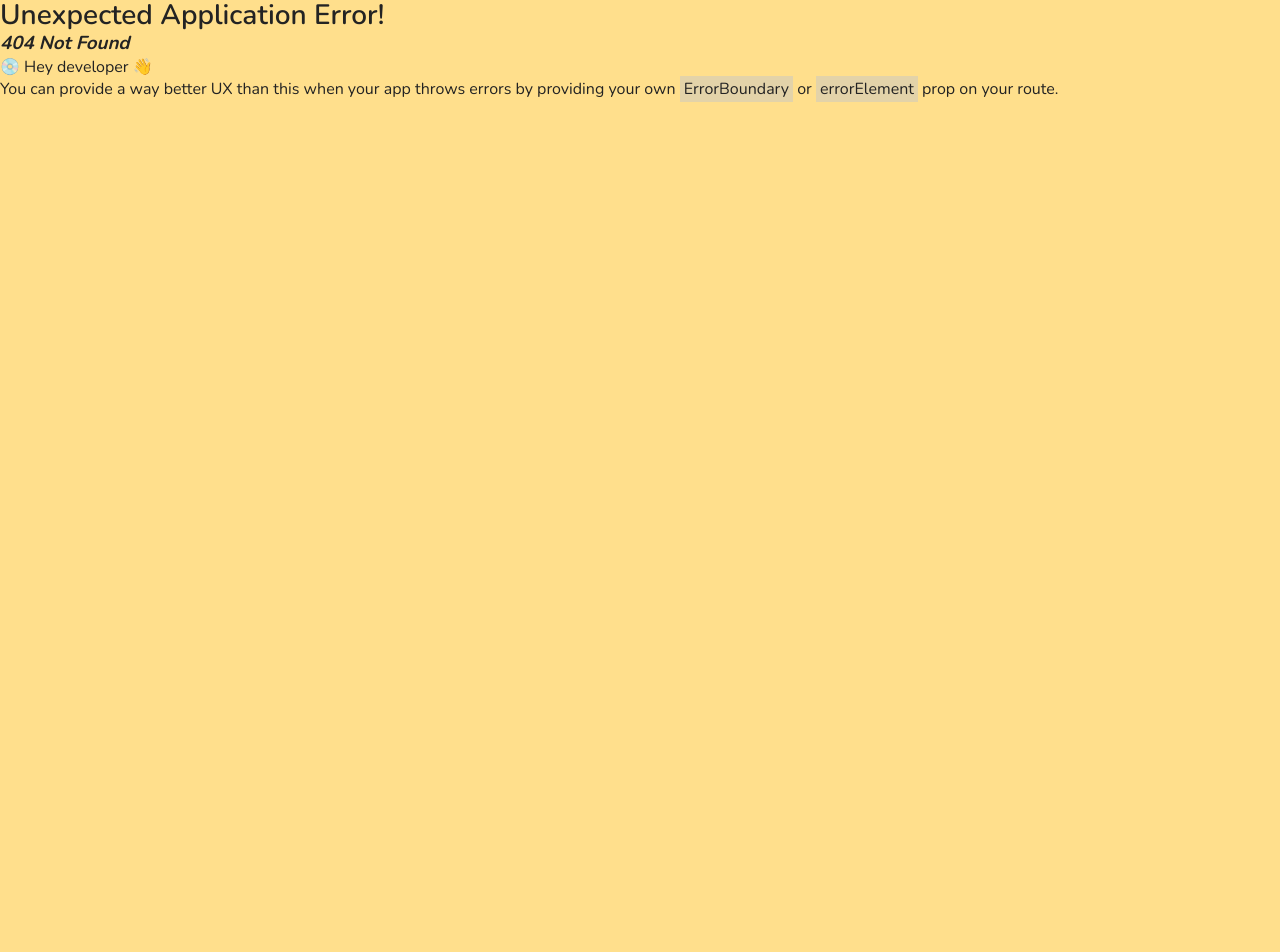
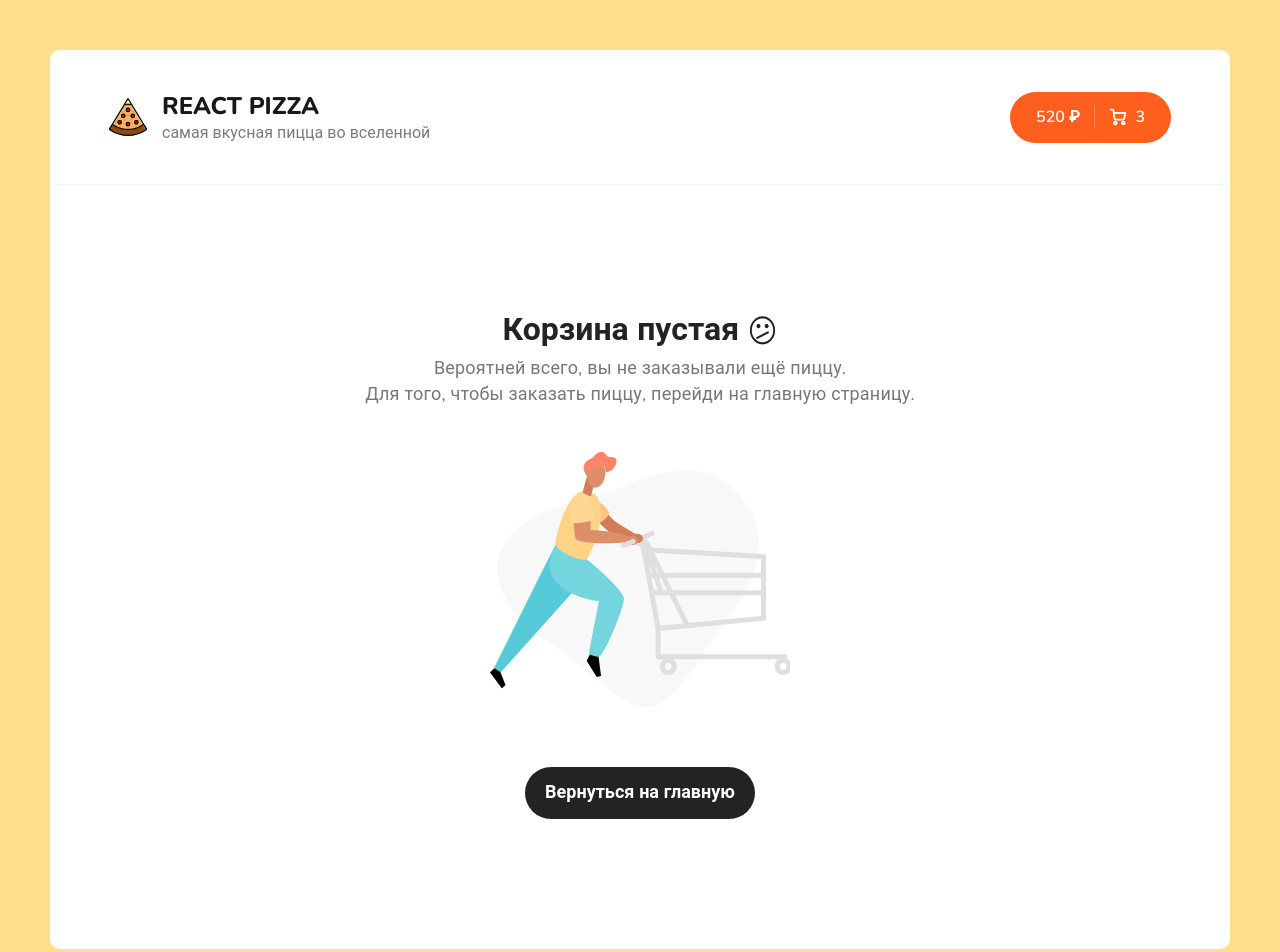
Before and after one commit to Val-An/react-pizza-v2, a React (Create React App) app: page /cart-empty in a window 1280 px wide. Before the commit this address had no page. Shown: the top 952 px of the page. Before the commit the page ends 800 px from the top, so only its background shows below. Built offline with nearby package versions, Linux system fonts and the light colour scheme.

Commit message:
react-router, added some pages

```diff
--- a/src/App.js
+++ b/src/App.js
@@ -3,7 +3,9 @@ import React from "react";
 import Header from "./Components/Header"
 import {Route, Routes} from "react-router-dom";
 import Home from "./Pages/Home";
-import Cart from "./Components/Cart";
+import Cart from "./Pages/Cart";
+import CartEmpty from "./Pages/CartEmpty";
+import NotFound from "./Pages/NotFound";
 
 function App() {
 
@@ -13,8 +15,10 @@ function App() {
         <Header />
         <div className="content">
         <Routes>
-          <Route path={"/"} element={<Home />}/>
+          <Route index element={<Home />}/>
           <Route path={"/cart"} element={<Cart />}/>
+          <Route path={"/cart-empty"} element={<CartEmpty />}/>
+          <Route path={"*"} element={<NotFound />}/>
         </Routes>
         </div>
       </div>
--- /dev/null
+++ b/src/Components/ButtonHome.jsx
@@ -0,0 +1,13 @@
+import {Link} from "react-router-dom";
+
+function ButtonHome() {
+  return (
+    <Link to={"/"}>
+      <button className="button button--black">
+        <span>Вернуться на главную</span>
+      </button>
+    </Link>
+  )
+}
+
+export default ButtonHome
--- a/src/Components/Cart.jsx
+++ b/src/Pages/Cart.jsx
@@ -1,4 +1,3 @@
-import Header from "./Header";
 
 function Cart() {
   return (
--- /dev/null
+++ b/src/Pages/CartEmpty.jsx
@@ -0,0 +1,19 @@
+import ButtonHome from "../Components/ButtonHome";
+
+function CartEmpty() {
+  return (
+    <div className="container container--cart">
+      <div className="cart cart--empty">
+        <h2>Корзина пустая <icon>😕</icon></h2>
+        <p>
+          Вероятней всего, вы не заказывали ещё пиццу.<br/>
+          Для того, чтобы заказать пиццу, перейди на главную страницу.
+        </p>
+        <img src="/img/empty-cart.png" alt="Empty cart"/>
+        <ButtonHome />
+      </div>
+    </div>
+  )
+}
+
+export default CartEmpty
--- /dev/null
+++ b/src/Pages/NotFound.jsx
@@ -0,0 +1,15 @@
+import styles from "./NotFound.module.scss"
+import ButtonHome from "../Components/ButtonHome";
+function NotFound() {
+  return (
+    <div className={styles.root}>
+      <div className={styles.icon}>😕</div>
+      <br/>
+      <h1>Ничего не найдено</h1>
+      <h3>К сожалению данная страница отсутствует в нашем интернет-магазине</h3>
+      <ButtonHome />
+    </div>
+  )
+}
+
+export default NotFound
--- /dev/null
+++ b/src/Pages/NotFound.module.scss
@@ -0,0 +1,9 @@
+.root {
+  text-align: center;
+  max-width: 650px;
+  margin: 0 auto 20px auto;
+
+  .icon {
+    font-size: 50px;
+  }
+}
```
Also changed, not shown: public/cart-empty.html (+1 -13 lines), src/index.js (+8 -4 lines).
